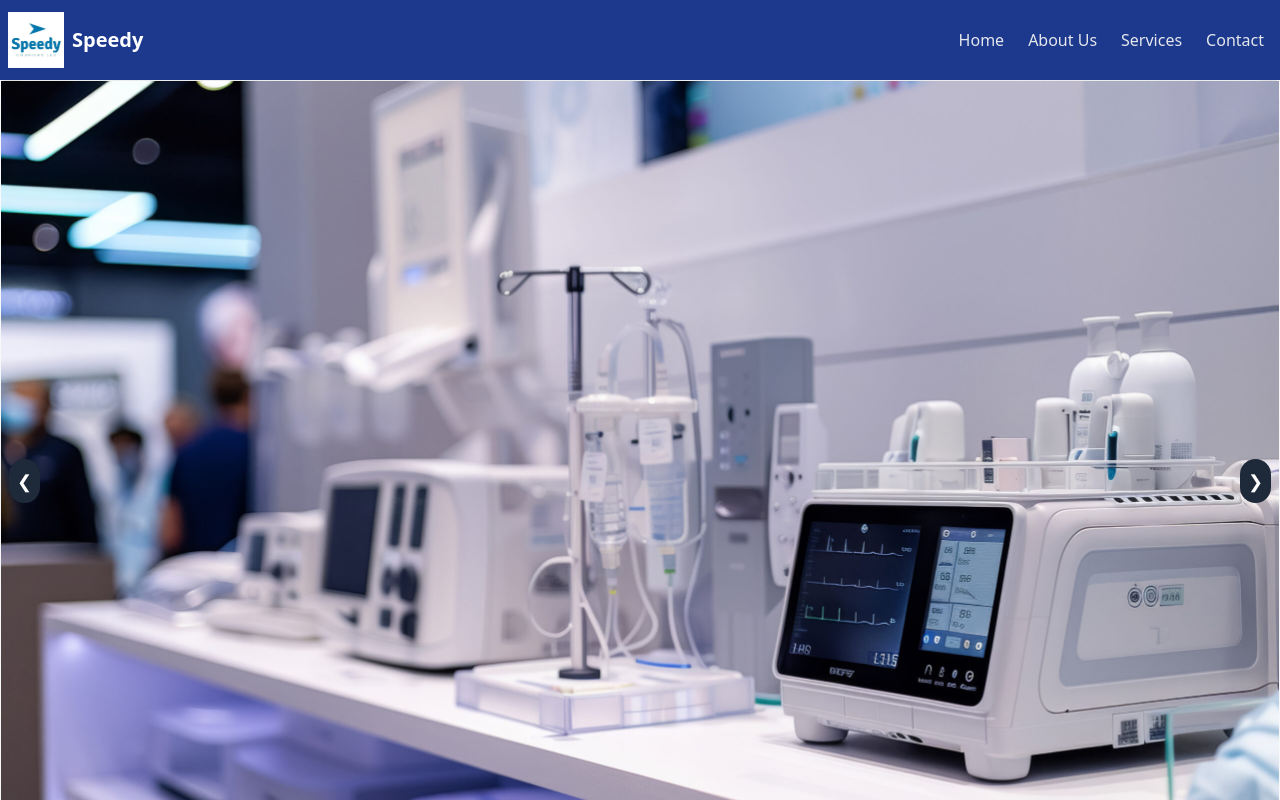
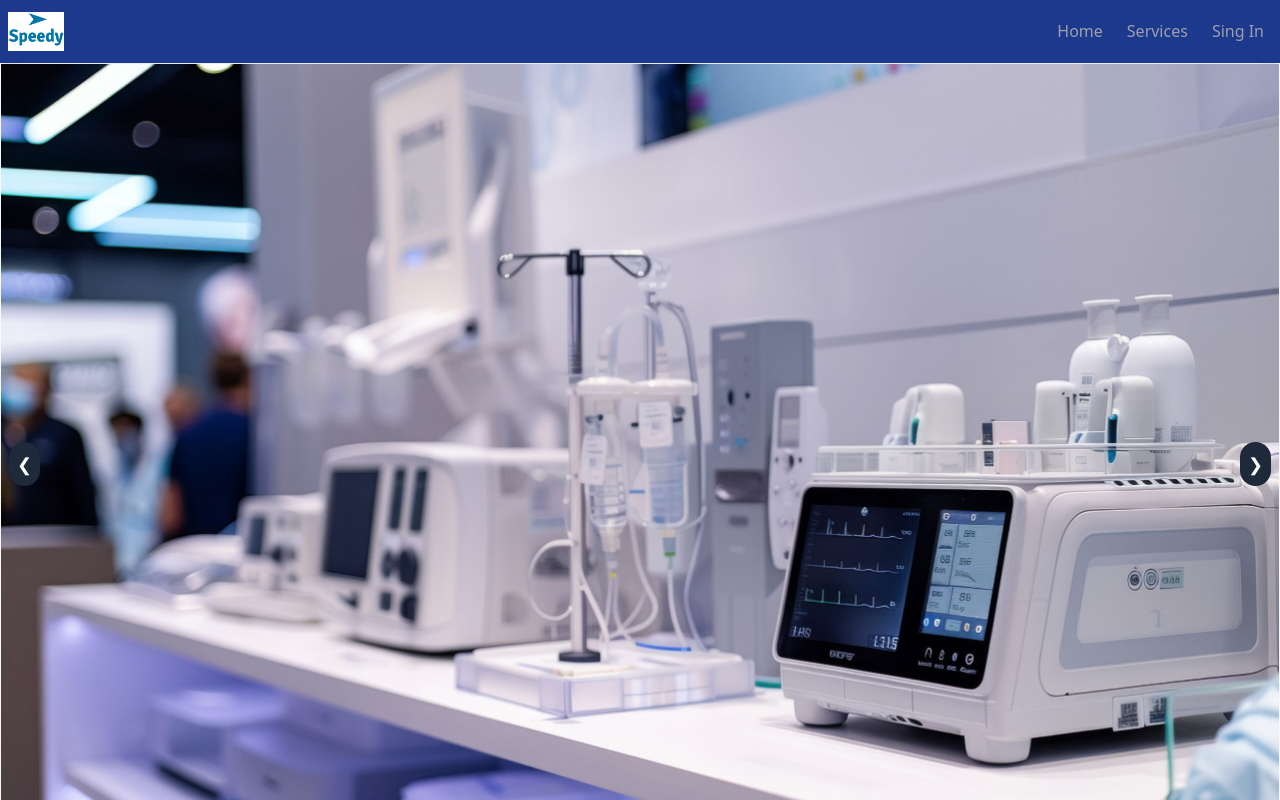
Before and after one commit to KYADMZ/Proyecto-speedy, a Next.js app in the folder spdy/: page / in a window 1280 px wide. Shown: the top 800 px of the page. Built offline with nearby package versions, Linux system fonts and the light colour scheme.

Commit message:
nav move

```diff
--- a/spdy/app/components/nav.jsx
+++ b/spdy/app/components/nav.jsx
@@ -11,23 +11,19 @@ export default function NavBar() {
       <div className="container mx-auto px-4 py-3 flex justify-between items-center">
         {/* Logo and company name */}
         <Link href="/" className="flex items-center -ml-2">
-          <img src="/speedyIcon.jpeg" alt="logo" className="w-14 h-auto" />
-          <span className="ml-2 text-white text-xl font-bold">Speedy</span>
+          <img src="/speedy solo.jpg" alt="logo" className="w-14 h-auto" />
         </Link>
 
         {/* Desktop menu */}
         <div className="hidden md:flex space-x-6">
-          <Link href="/" className="text-gray-200 hover:text-white transition-colors duration-300">
+          <Link href="/" className="text-zinc-400 hover:text-white">
             Home
           </Link>
-          <Link href="/about" className="text-gray-200 hover:text-white transition-colors duration-300">
-            About Us
-          </Link>
-          <Link href="/services" className="text-gray-200 hover:text-white transition-colors duration-300">
+          <Link href="/services" className="text-zinc-400 hover:text-white">
             Services
           </Link>
-          <Link href="/contact" className="text-gray-200 hover:text-white transition-colors duration-300">
-            Contact
+          <Link href="/singin " className="text-zinc-400 hover:text-white">
+            Sing In
           </Link>
         </div>
 
@@ -66,17 +62,14 @@ export default function NavBar() {
       {isOpen && (
         <div className="md:hidden bg-blue-800">
           <div className="px-4 pt-2 pb-4 space-y-1">
-            <Link href="/" className="block text-gray-200 hover:text-white transition-colors duration-300">
+            <Link href="/" className="text-zinc-400 hover:text-white">
               Home
             </Link>
-            <Link href="/about" className="block text-gray-200 hover:text-white transition-colors duration-300">
-              About Us
-            </Link>
-            <Link href="/services" className="block text-gray-200 hover:text-white transition-colors duration-300">
+            <Link href="/services" className="text-zinc-400 hover:text-white">
               Services
             </Link>
-            <Link href="/contact" className="block text-gray-200 hover:text-white transition-colors duration-300">
-              Contact
+            <Link href="/singin" className="text-zinc-400 hover:text-white">
+              Sing In
             </Link>
           </div>
         </div>
```
Also changed, not shown: spdy/public/speedy solo.jpg (added).
